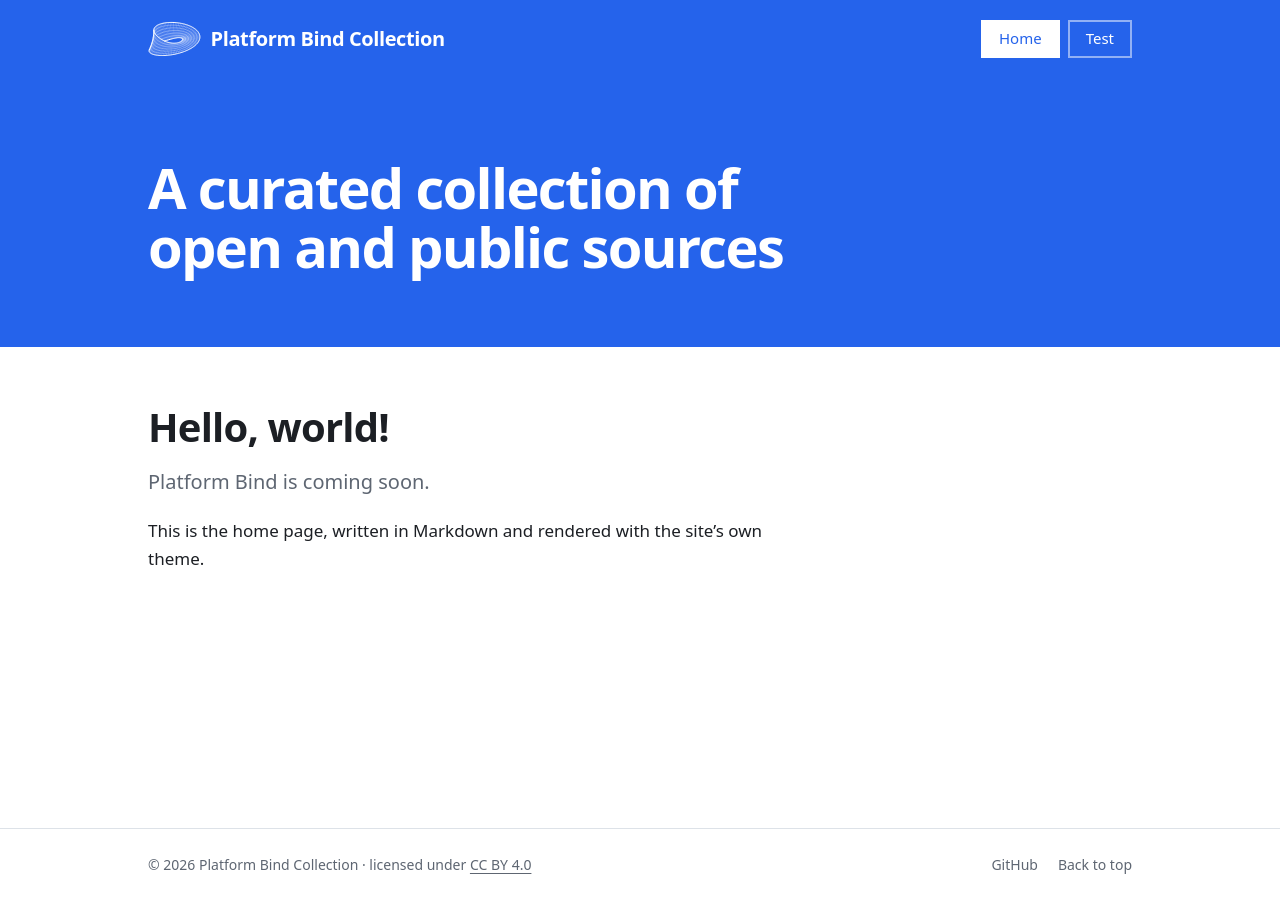
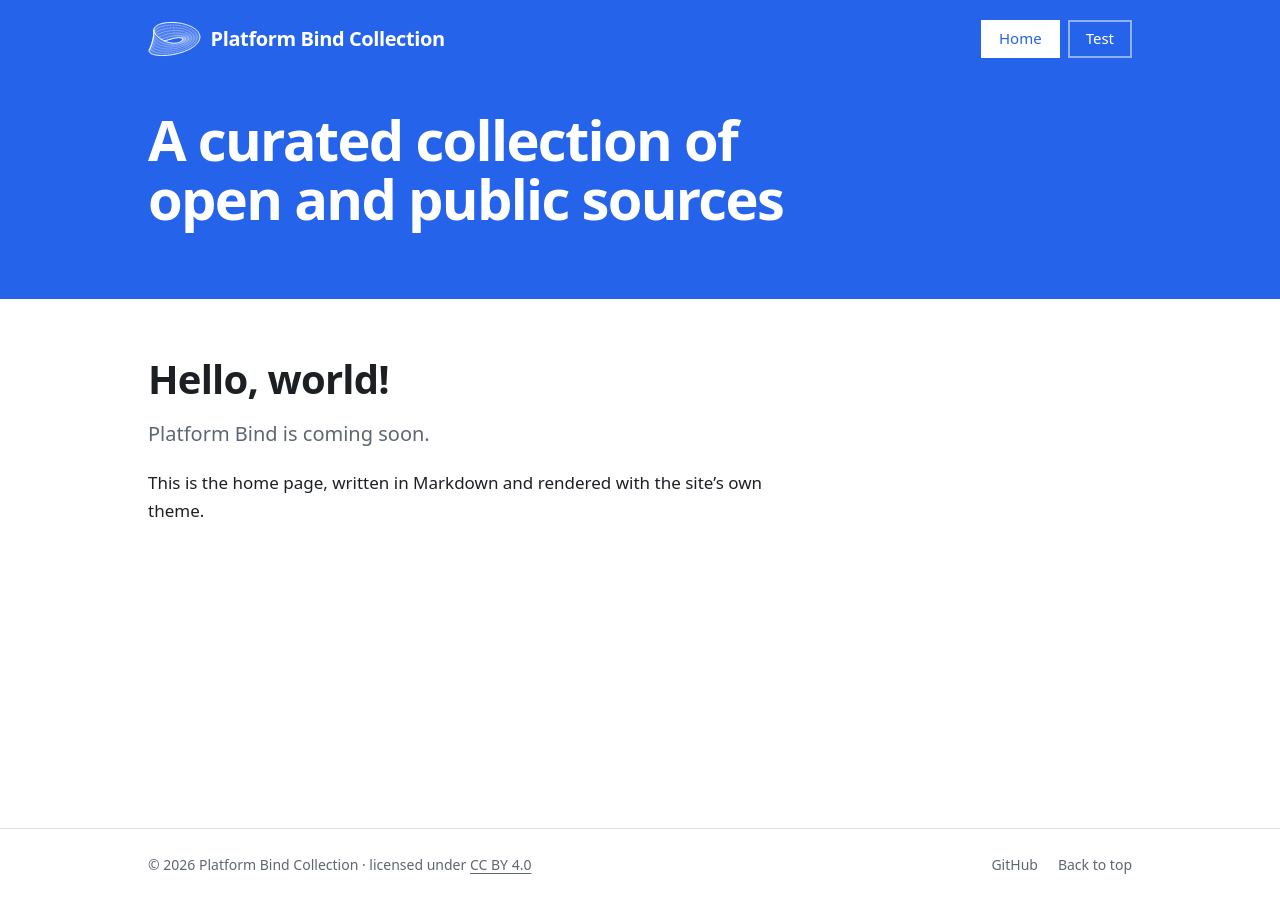
Before and after one commit to Platform-Bind/platform-bind.github.io, a Jekyll site: the page built from index.md, in a window 1280 px wide. Built offline with Jekyll 4.4.1, drawn with Linux system fonts in a browser that asks for light colours.

Commit message:
Tighten spacing between site title and home tagline
Co-Authored-By: Claude Opus 5.5 <noreply@anthropic.com>

```diff
--- a/assets/css/style.css
+++ b/assets/css/style.css
@@ -169,7 +169,7 @@ a:focus-visible,
 }
 
 .hero {
-  padding-top: clamp(2.5rem, 7vw, 5rem);
+  padding-top: clamp(1rem, 3vw, 2rem);
   padding-bottom: clamp(2.5rem, 6vw, 4.5rem);
 }
 
```
